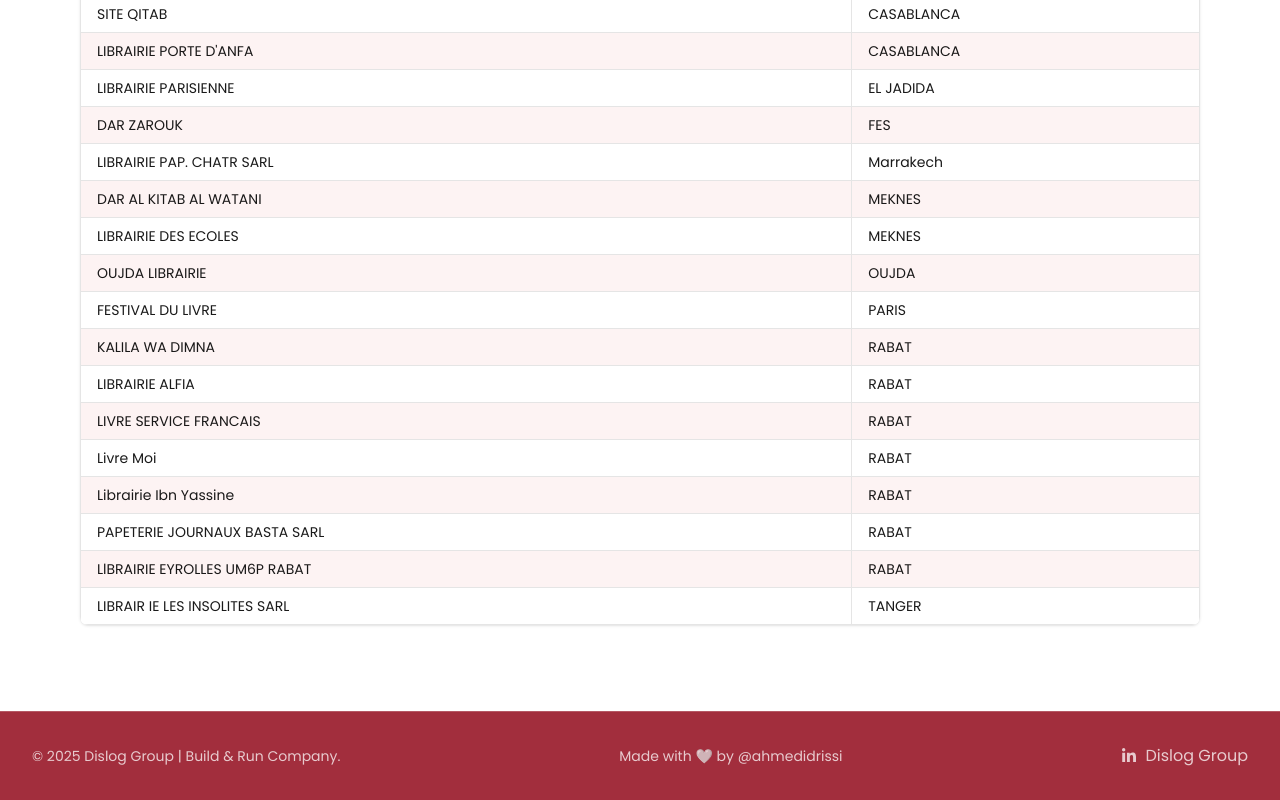
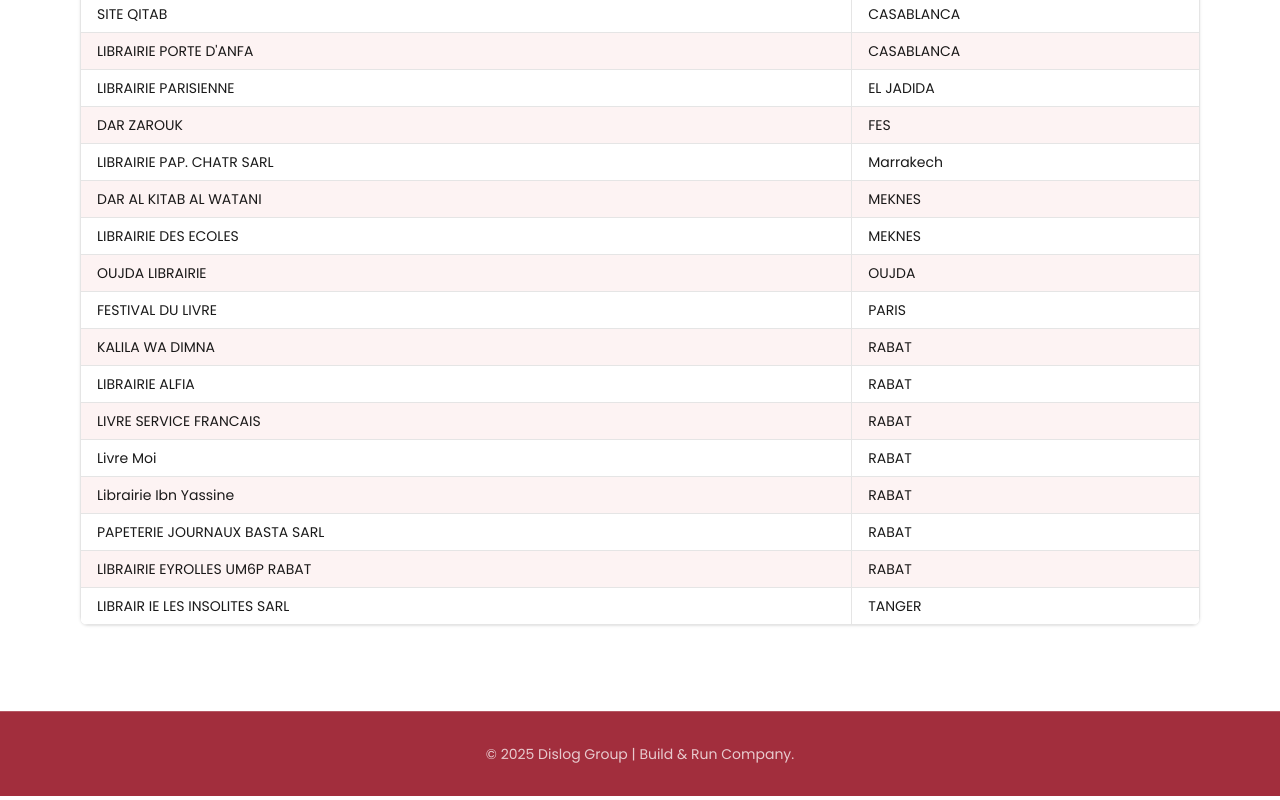
Before and after one commit to H-S-Invest-Holding/buildandrun, a Next.js app: page / in a window 1280 px wide. Shown: the part 2843-3643 px from the top of the page. Built offline with nearby package versions, Linux system fonts and the light colour scheme.

Commit message:
Update copyright

```diff
--- a/app/components/Footer/Footer.tsx
+++ b/app/components/Footer/Footer.tsx
@@ -7,27 +7,10 @@
   return (
     <div className="bg-brickred-700">
       <div className="w-full">
-        <div className="py-8 mx-auto px-4 sm:px-6 lg:max-w-7xl lg:px-8 lg:flex items-center justify-between border-t border-white/20">
+        <div className="py-8 mx-auto px-4 sm:px-6 lg:max-w-7xl lg:px-8 lg:flex items-center justify-center border-t border-white/20">
           <h4 className="text-offwhite text-sm text-center lg:text-start font-normal">
             &copy; {year} Dislog Group | Build & Run Company.
           </h4>
-          <h4 className="text-offwhite text-sm text-center mt-5 lg:mt-0 lg:text-start font-normal">
-            Made with 🤍 by{" "}
-            <Link href="https://ahmedidrissi.com" className="hover:text-white" target="_blank">
-              @ahmedidrissi
-            </Link>
-          </h4>
-          <div className="flex gap-5 mt-5 lg:mt-0 justify-center lg:justify-start">
-            <div className="flex gap-2">
-              <Link
-                href="https://www.linkedin.com/company/groupe-dislog/"
-                target="_blank"
-                className="flex items-center justify-center gap-2 text-offwhite hover:text-white bg-transparent"
-              >
-                <FaLinkedinIn /> Dislog Group
-              </Link>
-            </div>
-          </div>
         </div>
       </div>
     </div>
```
